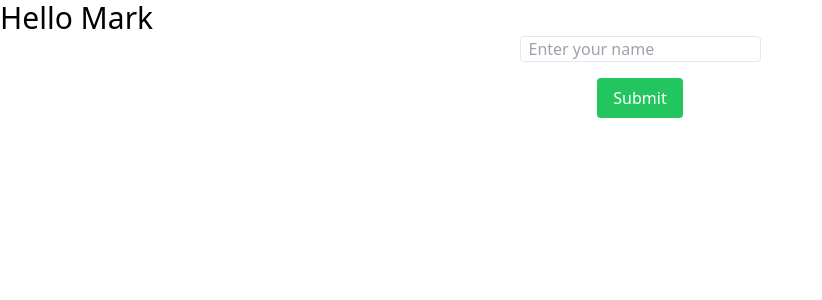
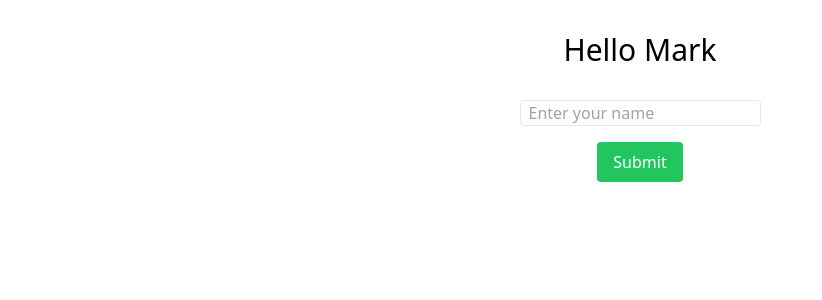
Before and after one commit to larashamal/react-header-display-demo, a React (Create React App) app: page / in a window 1280 px wide. Shown: the top 300 px of the page, without its empty margins (0-822 px from the left). Built offline with nearby package versions, Linux system fonts and the light colour scheme.

Commit message:
Update styles and markup for the Header

```diff
--- a/src/components/Header/Header.jsx
+++ b/src/components/Header/Header.jsx
@@ -1,11 +1,7 @@
 import PropTypes from "prop-types";
 
 export default function Header({ name }) {
-  return (
-    <header>
-      <h1 className="text-3xl">Hello {name}</h1>
-    </header>
-  );
+  return <h1 className="my-8 text-center text-3xl">Hello {name}</h1>;
 }
 
 Header.propTypes = {
```
Also changed, not shown: 1 other file (tests, documents, lock files or other folders).
